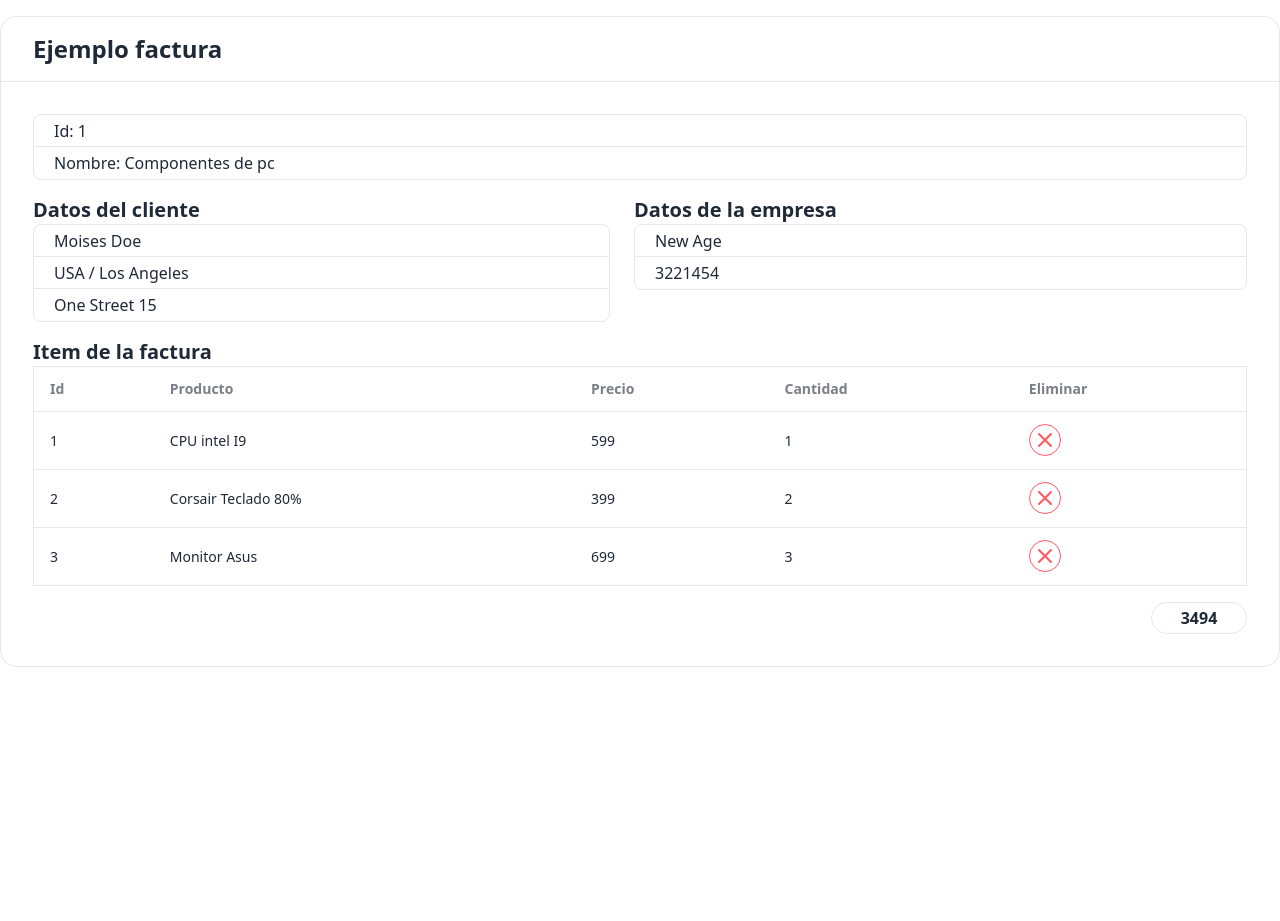
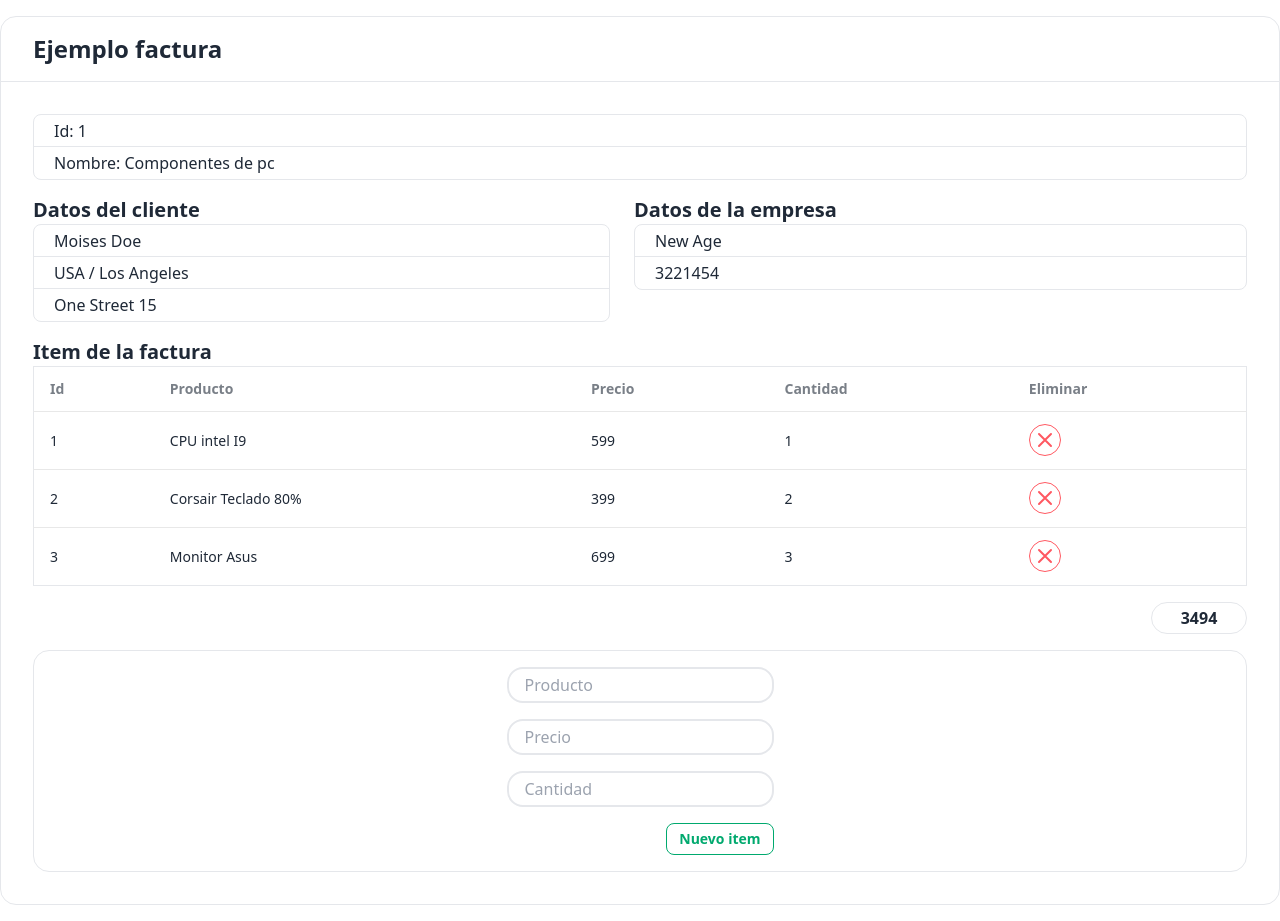
Before and after one commit to MoisesCornejo/angular-factura, an Angular app: page / in a window 1280 px wide. Before the commit the page ends 800 px from the top, so only its background shows below. Built offline with nearby package versions, Linux system fonts and the light colour scheme.

Commit message:
Añadimos componente form-item y lo maquetamos

```diff
--- /dev/null
+++ b/src/app/components/form-item/form-item.component.html
@@ -0,0 +1,24 @@
+<form class="m-4 space-y-4">
+
+  <input
+    name="product"
+    placeholder="Producto"
+    class="form-control border-2 rounded-2xl py-1 px-4"
+    [(ngModel)]="item.producto">
+
+  <input
+    name="price"
+    placeholder="Precio"
+    class="form-control border-2 rounded-2xl py-1 px-4"
+    [(ngModel)]="item.price">
+
+  <input
+    name="quantity"
+    placeholder="Cantidad"
+    class="form-control border-2 rounded-2xl py-1 px-4"
+    [(ngModel)]="item.quantity">
+
+  <div class="flex justify-end">
+    <button class="btn btn-outline btn-success btn-sm">Nuevo item</button>
+  </div>
+</form>
--- /dev/null
+++ b/src/app/components/form-item/form-item.component.ts
@@ -0,0 +1,26 @@
+import {Component, EventEmitter, Output} from '@angular/core';
+import {Item} from '../../models/item';
+import {FormsModule} from '@angular/forms';
+
+@Component({
+  selector: 'app-form-item',
+  imports: [
+    FormsModule
+  ],
+  templateUrl: './form-item.component.html',
+  styleUrl: './form-item.component.css'
+})
+export class FormItemComponent {
+
+  @Output() addItemEventEmitter: EventEmitter<Item> = new EventEmitter();
+
+  // partimos el id desde el 4 debido a los 3 productos anteriores
+  // private counterId = 4;
+
+  // creamos campos que mapearemos desde el form para la vista
+  item: any = {
+    product: '',
+    price: '',
+    quantity: ''
+  }
+}
--- a/src/app/components/invoice/invoice.component.html
+++ b/src/app/components/invoice/invoice.component.html
@@ -30,6 +30,9 @@
         <!-- misma manera de agregar e selector del componente pero sin etiqueta de cierre -->
         <app-total [total]="invoice.total"/>
       </div>
+      <div class="flex justify-center border rounded-2xl">
+        <app-form-item/>
+      </div>
     </div>
 
   </div>
--- a/src/app/components/invoice/invoice.component.ts
+++ b/src/app/components/invoice/invoice.component.ts
@@ -7,11 +7,12 @@ import {CompanyViewComponent} from '../company-view/company-view.component';
 import {ListItemsComponent} from '../list-items/list-items.component';
 import {RowItemComponent} from '../row-item/row-item.component';
 import {TotalComponent} from '../total/total.component';
+import {FormItemComponent} from '../form-item/form-item.component';
 
 @Component({
   selector: 'app-invoice',
   imports: [InvoiceViewComponent, ClientViewComponent,
-    CompanyViewComponent, ListItemsComponent, TotalComponent],
+    CompanyViewComponent, ListItemsComponent, TotalComponent, FormItemComponent],
   templateUrl: './invoice.component.html',
   styleUrl: './invoice.component.css'
 })
```
Also changed, not shown: src/app/components/form-item/form-item.component.css (added), 1 other file (tests, documents, lock files or other folders).
